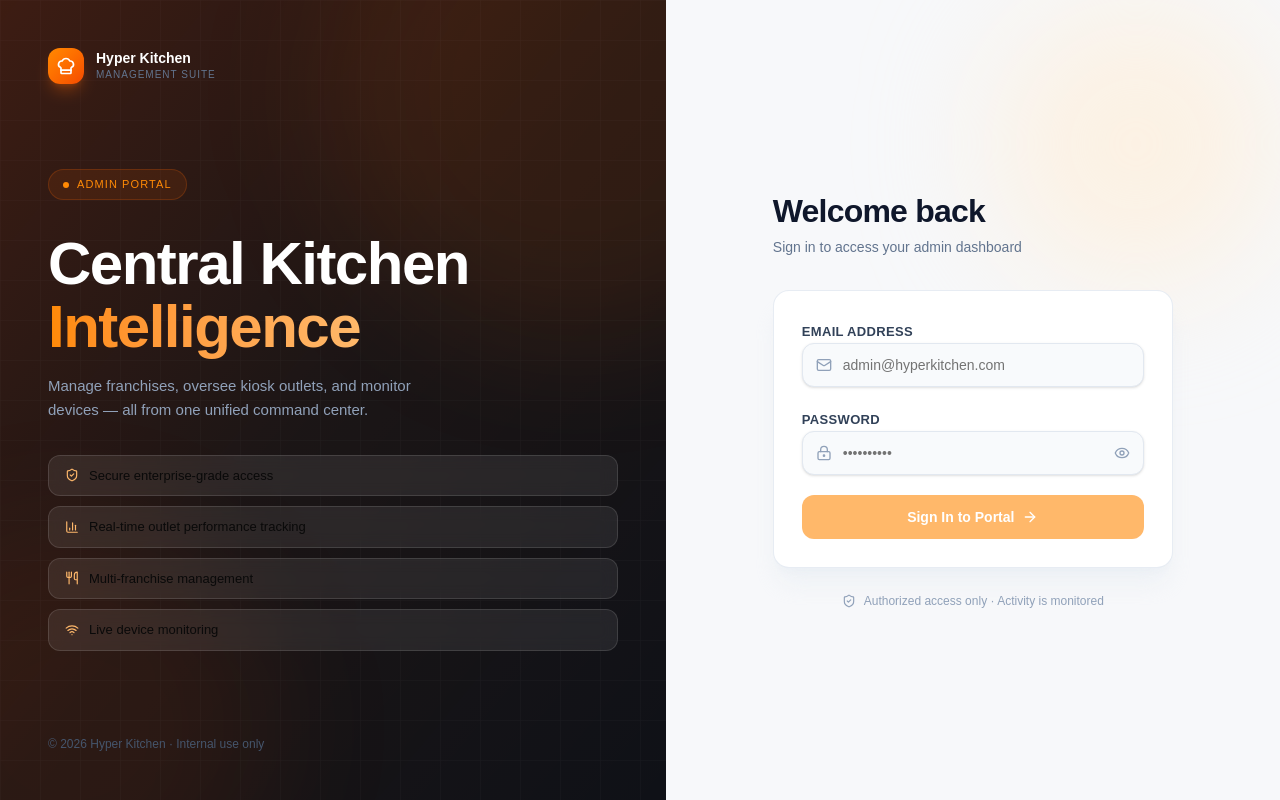
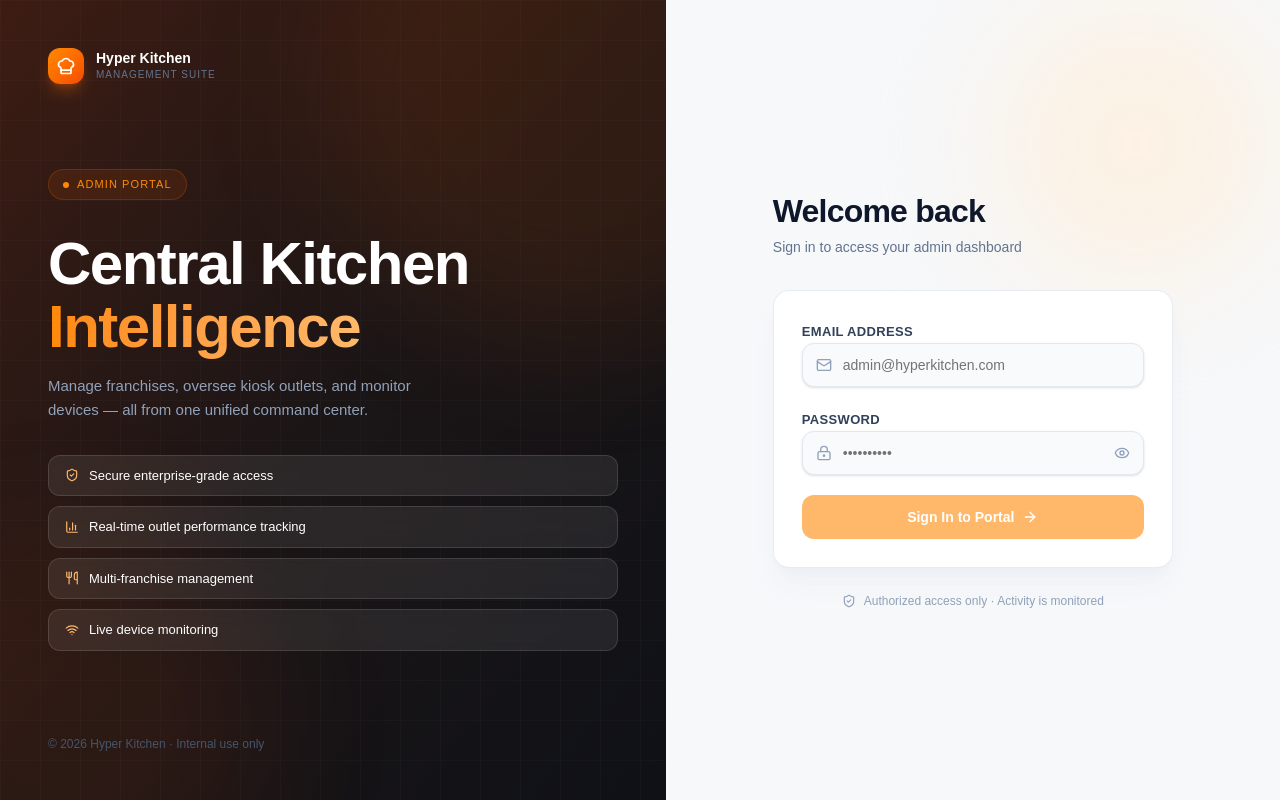
Before and after one commit to Ankita9911/self-service-kiosk, a React (Vite) app in the folder client/: page /login in a window 1280 px wide. Built offline with nearby package versions, Linux system fonts and the light colour scheme; no server answers; a web font is replaced by a local one.

Commit message:
minor css added for text

```diff
--- a/client/src/features/auth/pages/Login.tsx
+++ b/client/src/features/auth/pages/Login.tsx
@@ -82,7 +82,7 @@
             </p>
           </div>
 
-          <div className="flex flex-col gap-2.5">
+          <div className="flex flex-col gap-2.5 text-white">
             <FeaturePill
               icon={ShieldCheck}
               text="Secure enterprise-grade access"
```
